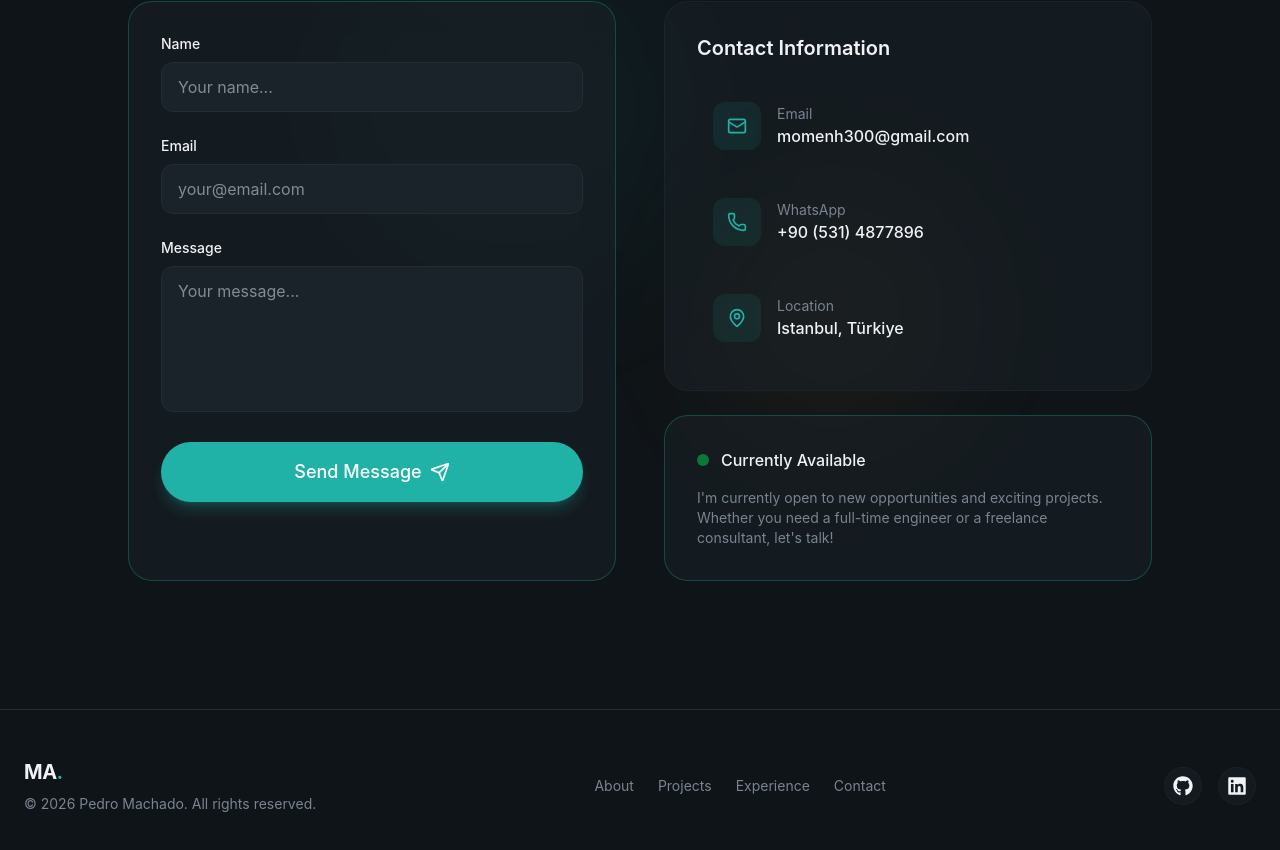
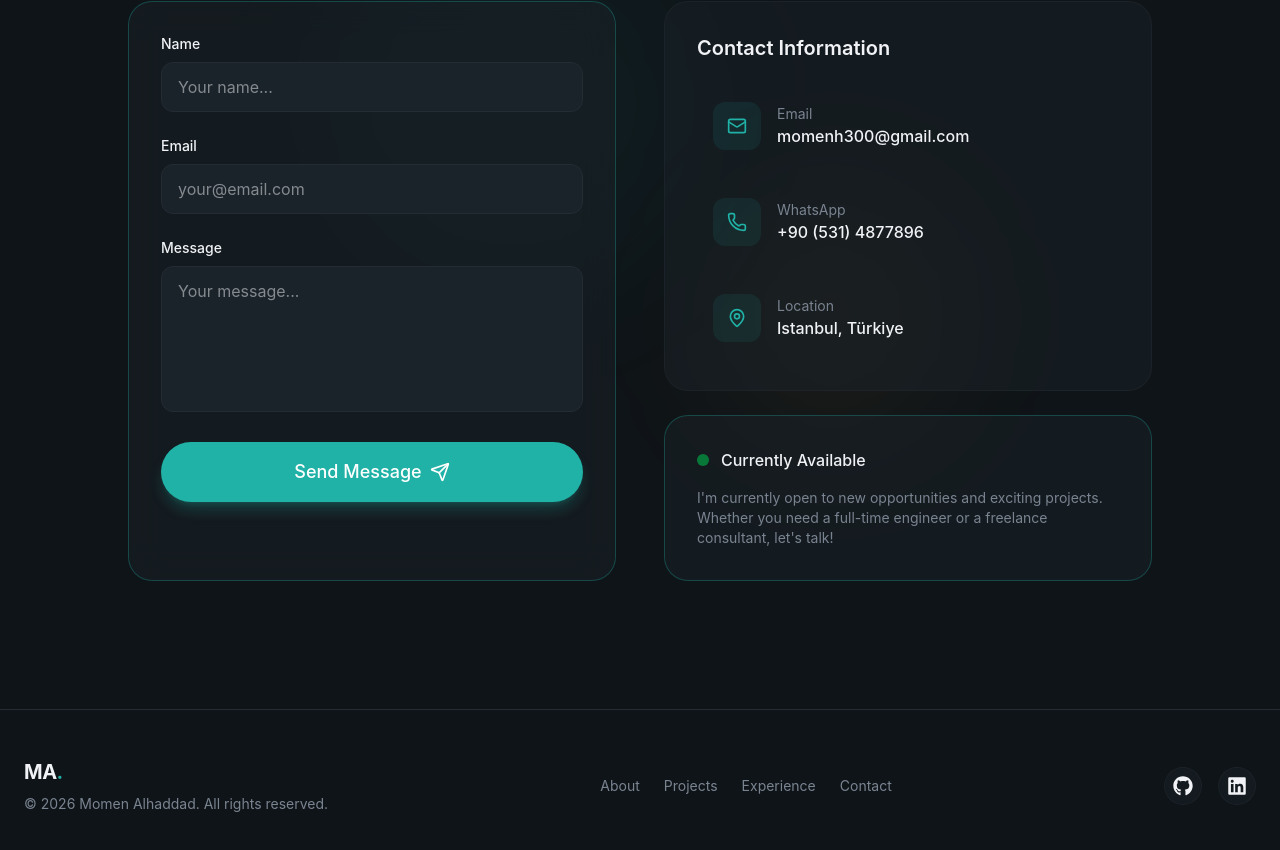
Before and after one commit to momenHaddad/React-tailwind-personal-portfolio, a React (Vite) app: page / in a window 1280 px wide. Shown: the part 5345-6195 px from the top of the page. Built offline with nearby package versions, Linux system fonts and the light colour scheme.

Commit message:
Update footer copyright name

```diff
--- a/src/layout/Footer.jsx
+++ b/src/layout/Footer.jsx
@@ -30,7 +30,7 @@ export const Footer = () => {
               MA<span className="text-primary">.</span>
             </a>
             <p className="text-sm text-muted-foreground mt-2">
-              © {currentYear} Pedro Machado. All rights reserved.
+              © {currentYear} Momen Alhaddad. All rights reserved.
             </p>
           </div>
 
```
